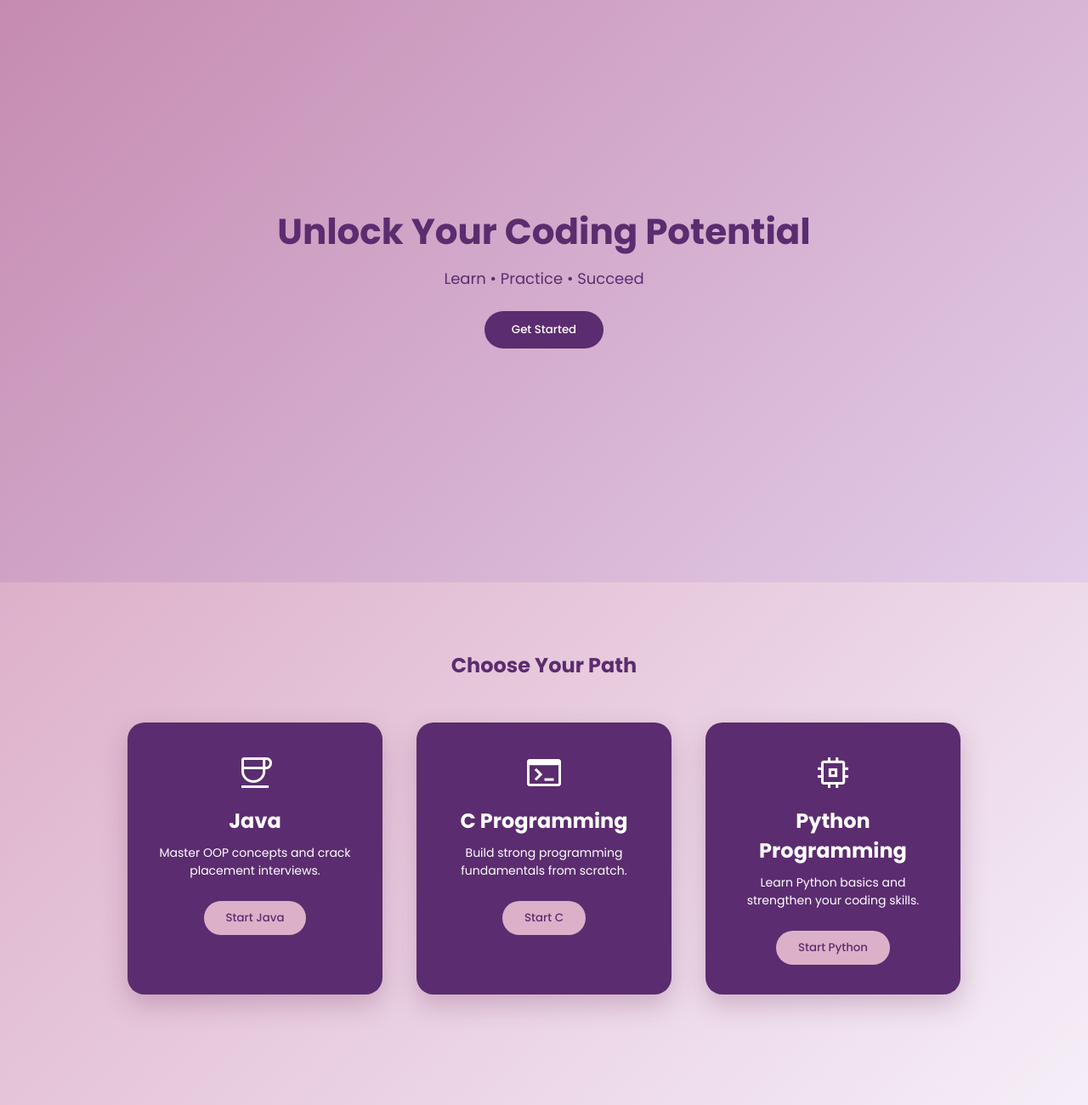
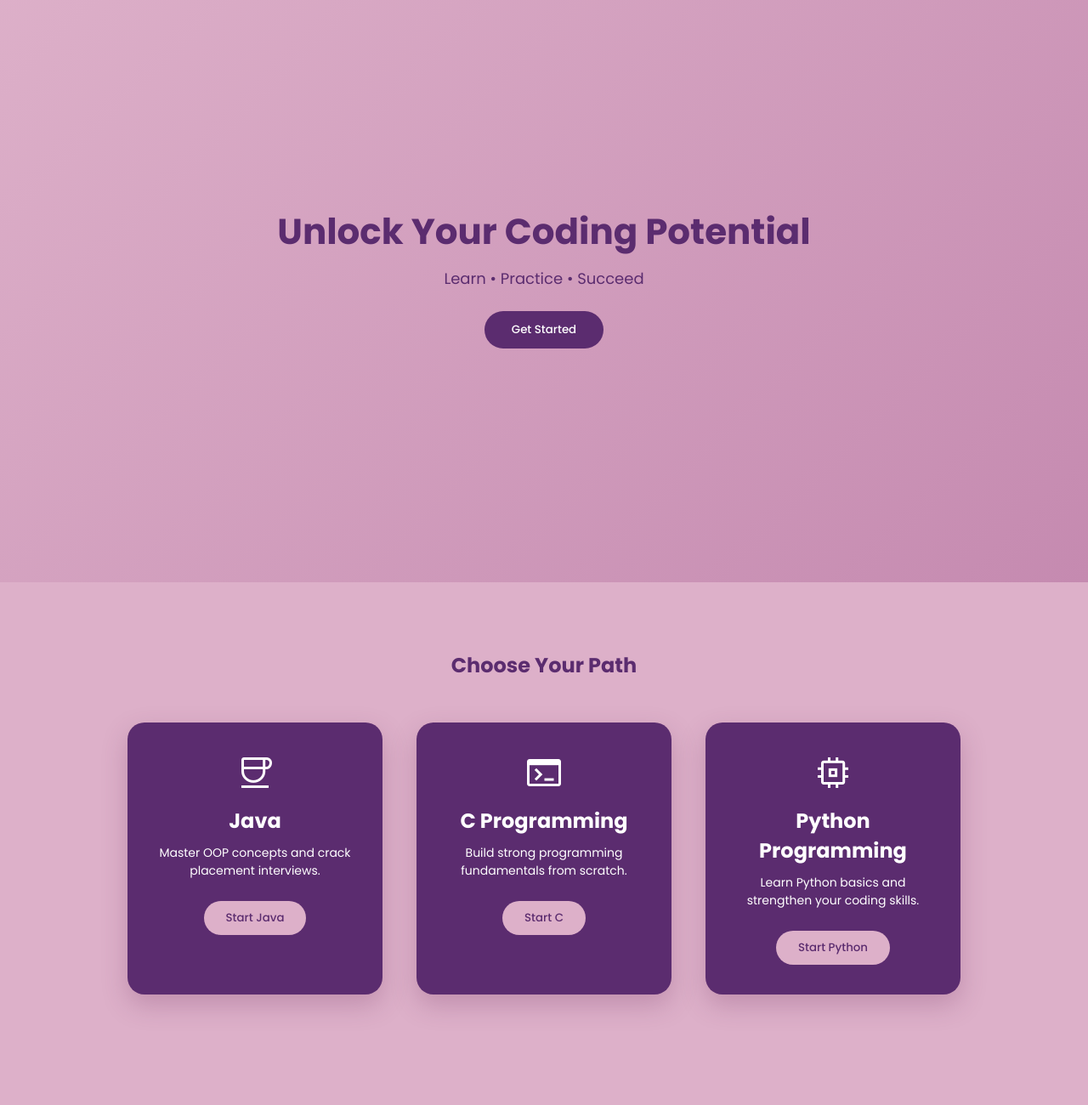
Before and after one commit to MUTHU-SAVITHA-R/quizz-app, a plain HTML site: page index.html in a window 1280 px wide. Shown: the part 104-1404 px from the top of the page at 85% size. Drawn offline with nearby package versions, Linux system fonts and the light colour scheme.

Commit message:
saviquiz final updation

```diff
--- a/homepage.css
+++ b/homepage.css
@@ -18,7 +18,7 @@
 }
 .hero {
     min-height: 90vh;
-    background: linear-gradient(135deg, #c58ab0, #e2cce9);
+    background: linear-gradient(135deg, #ddb0c9, #c58ab0);
     display: flex;
     flex-direction: column;
     align-items: center;
@@ -49,7 +49,7 @@
     padding: 80px 20px;
     text-align: center;
     color: #5B2C6F;
-    background: linear-gradient(135deg, #ddb0c9, #f5eef8);
+    background-color: #ddb0c9;
 
 }`
 .quiz-section h2 {
```
Also changed, not shown: quiz.html (+1 -1 lines).
